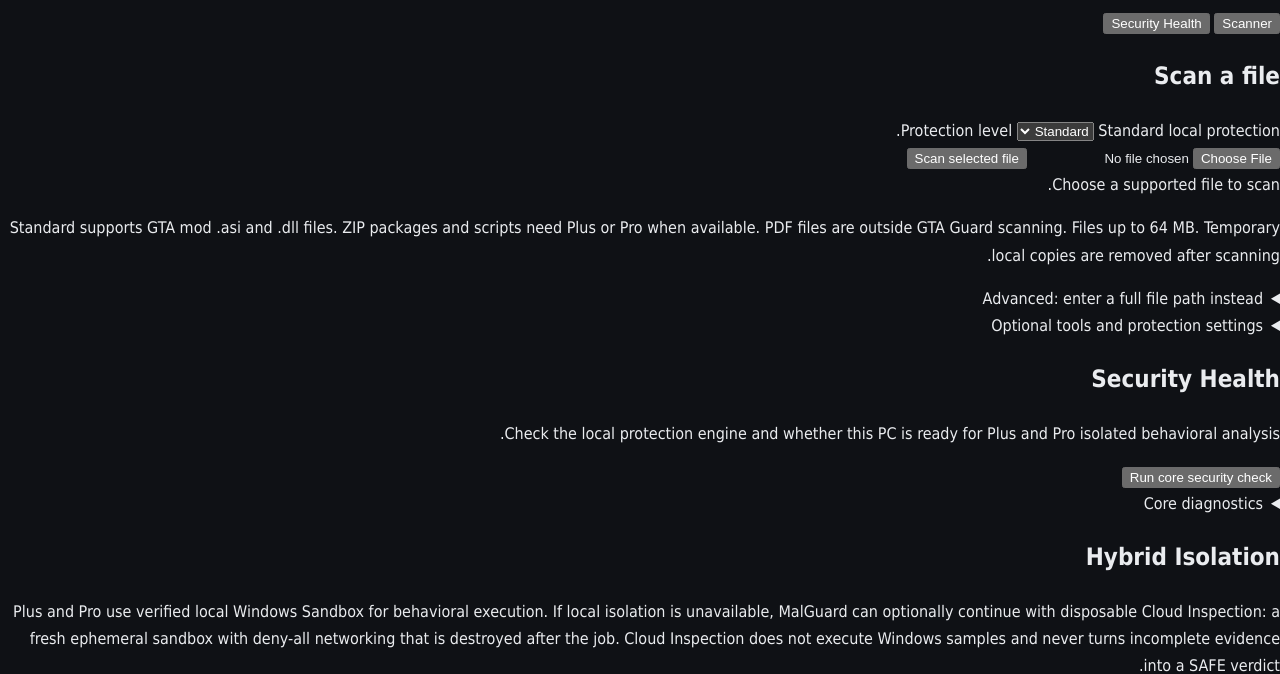
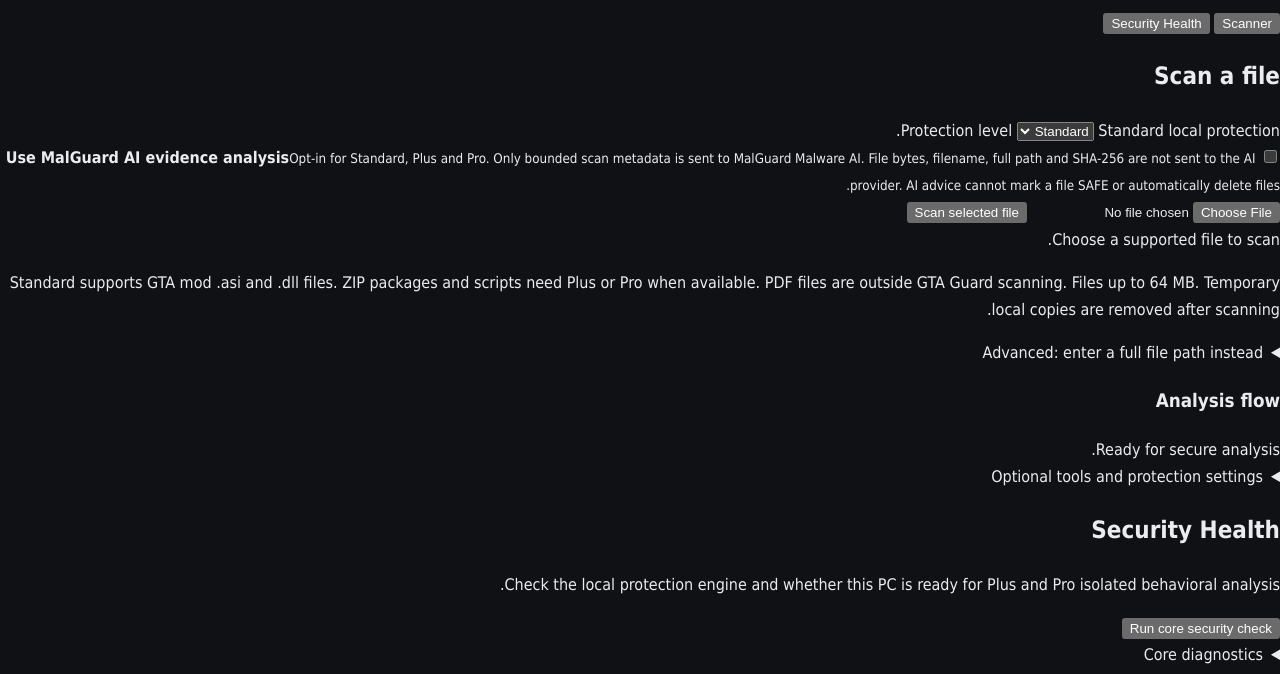
Before and after one commit to MalGuard/malguard-core, a website: page desktop-app/public/index.html in a window 1280 px wide. Shown: the part 133-807 px from the top of the page. Drawn offline with Linux system fonts and the light colour scheme; no server answers.

Commit message:
Expose GTA simulation and opt-in AI evidence controls

```diff
--- a/desktop-app/public/index.html
+++ b/desktop-app/public/index.html
@@ -35,7 +35,11 @@
       </div>
       <label id="cloudFallbackOption" class="cloud-fallback-option" hidden>
         <input id="cloudFallback" type="checkbox">
-        <span><strong>Use disposable Cloud Inspection if local behavioral isolation is unavailable</strong><small>Opt-in. MalGuard may upload a bounded copy (up to 8 MB) to an ephemeral deny-all-network sandbox for inspection only. Windows samples are not executed there, the environment is destroyed after the job, and this fallback can never upgrade a file to SAFE.</small></span>
+        <span><strong>Use disposable GTA Cloud Simulation if local behavioral isolation is unavailable</strong><small>Opt-in for Plus/Pro. ASI/DLL plugins are staged inside a fresh synthetic GTA filesystem with deny-all networking. The sample is not executed in this simulation phase, and the environment is destroyed after the job.</small></span>
+      </label>
+      <label id="aiEvidenceOption" class="cloud-fallback-option">
+        <input id="aiEvidence" type="checkbox">
+        <span><strong>Use MalGuard AI evidence analysis</strong><small>Opt-in for Standard, Plus and Pro. Only bounded scan metadata is sent to MalGuard Malware AI. File bytes, filename, full path and SHA-256 are not sent to the AI provider. AI advice cannot mark a file SAFE or automatically delete files.</small></span>
       </label>
       <div class="row file-chooser"><input id="scanFile" type="file" aria-label="Choose a file from this PC"><button id="scanBtn">Scan selected file</button></div>
       <div id="scanOut" class="scan-summary result-neutral" role="status" aria-live="polite">Choose a supported file to scan.</div>
@@ -45,7 +49,7 @@
       </details>
       <p class="muted">Standard supports GTA mod .asi and .dll files. ZIP packages and scripts need Plus or Pro when available. PDF files are outside GTA Guard scanning. Files up to 64 MB. Temporary local copies are removed after scanning.</p>
       <details class="diagnostics"><summary>Advanced: enter a full file path instead</summary><input id="scanPath" aria-label="Full path to a file on this PC" placeholder="C:\Games\GTA V\mods\example.asi"></details>
-      <div id="modelFlow" hidden>
+      <div id="modelFlow">
         <h3 id="modelFlowTitle">Analysis flow</h3>
         <div id="modelSteps" class="pipeline-list"></div>
         <div id="modelFinal" class="scan-result result-neutral">Ready for secure analysis.</div>
```
